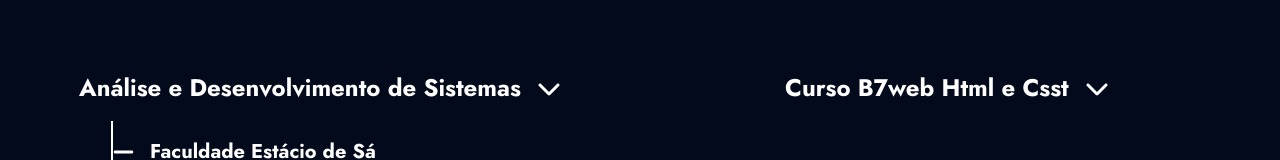
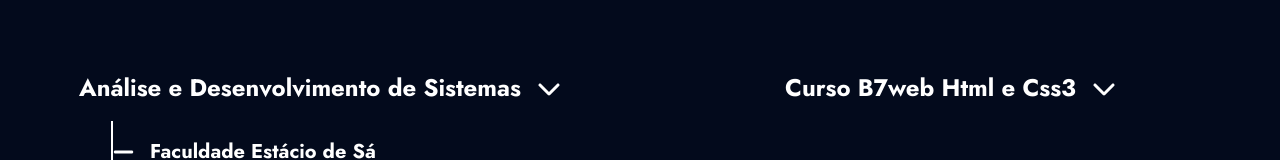
Before and after one commit to AleMFS/Portifolio, a React (Vite) app: page / in a window 1280 px wide. Shown: the part 3176-3336 px from the top of the page. Built offline with nearby package versions, Linux system fonts and the light colour scheme.

Commit message:
erro no css3

```diff
--- a/src/components/Specializations/index.tsx
+++ b/src/components/Specializations/index.tsx
@@ -57,7 +57,7 @@ export function Specializations() {
                 </CursoCard>
                 <CursoCard>
                     <TitleCard onClick={() => toggleDiv(2)}>
-                        <h3>Curso B7web Html e Csst</h3>
+                        <h3>Curso B7web Html e Css3</h3>
                         <FontAwesomeIcon icon={faChevronDown}  size="xl" className="arrow" ></FontAwesomeIcon>
                     </TitleCard>
                     <InfoContainer open={items[1].isOpen}>
```
